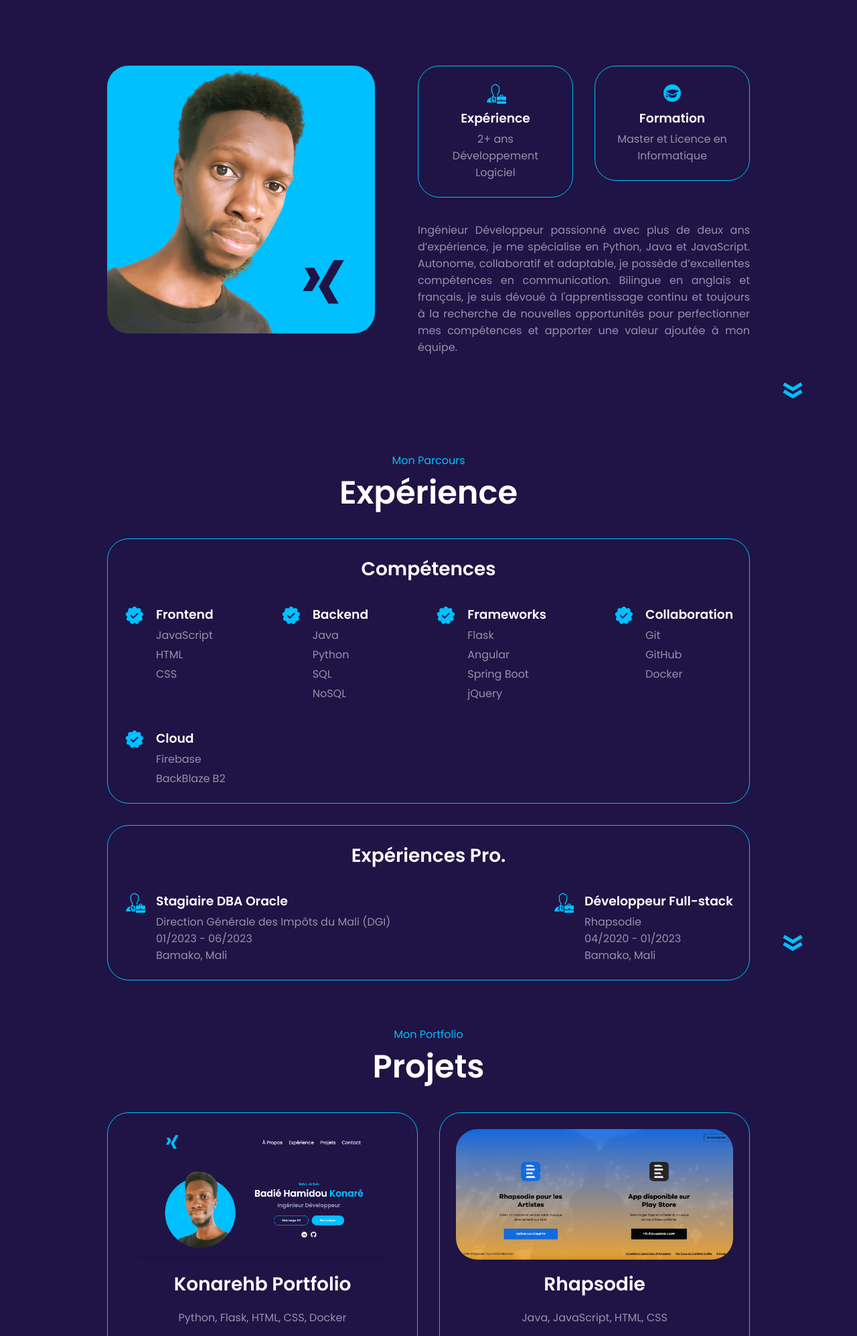
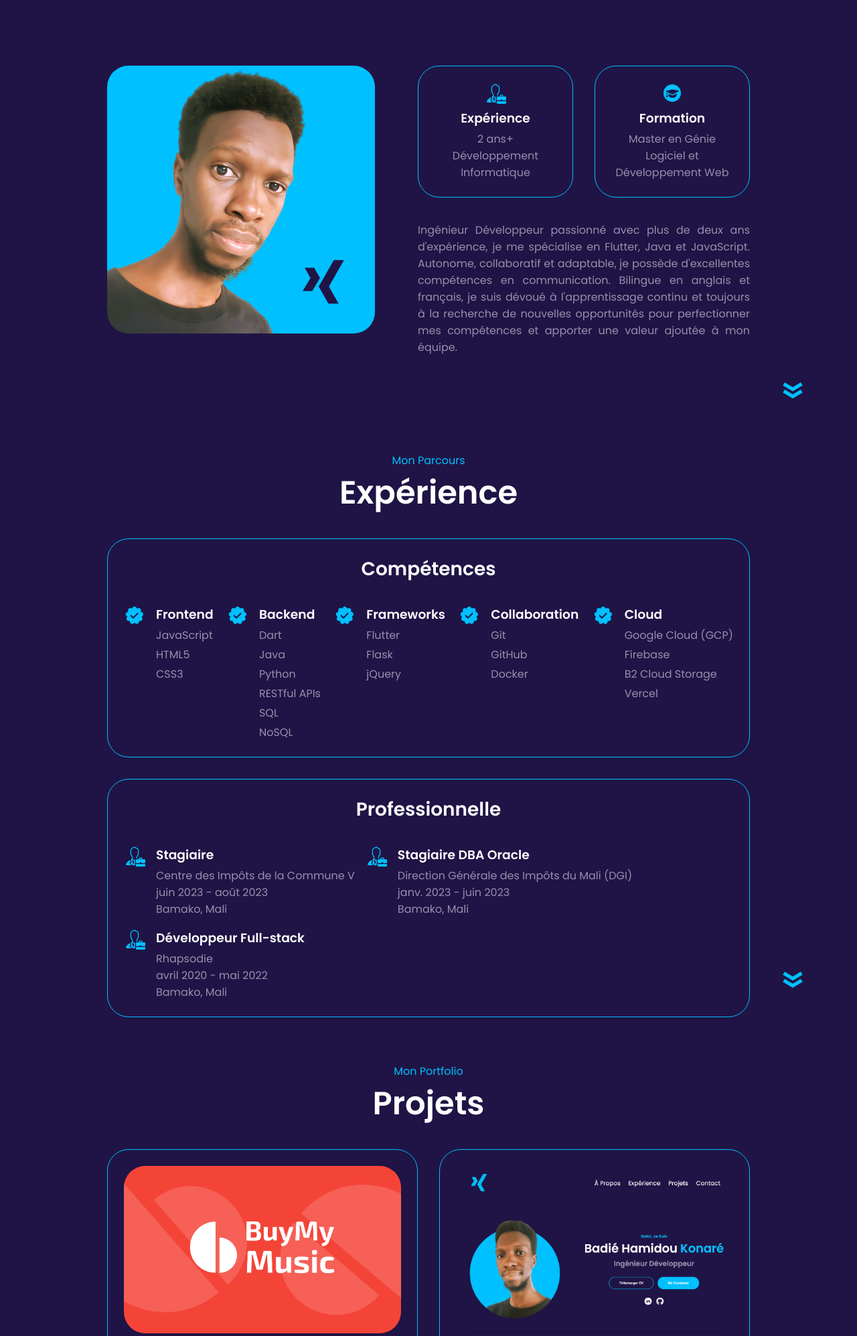
Before and after one commit to konarehb/flask-portfolio, a Flask app: page / in a window 1280 px wide. Shown: the part 993-2988 px from the top of the page at 67% size. Run offline with Flask 3, Linux system fonts and the light colour scheme.

Commit message:
Update the information and links

```diff
--- a/app.py
+++ b/app.py
@@ -1,4 +1,4 @@
-from flask import Flask, render_template, send_file
+from flask import Flask, render_template, redirect
 import datetime
 
 app = Flask(__name__)
@@ -13,13 +13,13 @@ def index():
     return render_template('index.html', current_year=current_year)
 
 # Route pour télécharger le CV
-@app.route('/open_cv', methods=['POST'])
+@app.route('/view_resume', methods=['POST'])
 def open_cv():
     # Chemin vers le fichier PDF du CV
-    file_path = 'static/assets/konarehb_cv.pdf'
+    file_path = 'https://f003.backblazeb2.com/file/buymymusic-app/ASSETS/resume.pdf'
     # Envoi du fichier PDF en réponse à la requête
-    return send_file(file_path)
+    return redirect(file_path)
 
 if __name__ == '__main__':
     # Lancement de l'application Flask en mode débogage sur toutes les interfaces sur le port 5000
-    app.run(debug=True, host='0.0.0.0', port=int('5000'))
+    app.run(debug=True, host='0.0.0.0', port=int('5500'))
--- a/static/css/mediaqueries.css
+++ b/static/css/mediaqueries.css
@@ -129,14 +129,12 @@
     border: #00c0ff 0.1rem solid;
   }
   .contact-info-upper-container {
+    width: 100%;
+    padding: 1rem;
     display: inline;
     justify-content: center;
-    border-radius: 1rem;
-    border: rgb(53, 53, 53) 0.1rem solid;
-    border-color: #00c0ff;
-    background: (250, 250, 250);
-    margin: 3rem auto;
-    padding: 1rem;
+    box-sizing: border-box; /* ensures padding doesn't overflow width */
+    flex-wrap: wrap; /* optional: helps on small screens */
   }
   .contact-info-container {
     margin: 0;
--- a/static/css/styles.css
+++ b/static/css/styles.css
@@ -374,7 +374,7 @@ section {
   text-align: initial;
   flex-wrap: wrap;
   flex-direction: row;
-  gap: 2.5rem;
+  gap: 1rem;
   justify-content: space-around;
 }
 
@@ -409,7 +409,8 @@ article .icon {
 .project-img {
   border-radius: 2rem;
   width: 100%;
-  height: 100%;
+  height: 250px;
+  object-fit: cover;
 }
 
 .project-title {
@@ -429,6 +430,7 @@ article .icon {
   justify-content: center;
   flex-direction: column;
   height: auto;
+  position: relative;
 }
 
 .contact-info-upper-container {
--- a/templates/index.html
+++ b/templates/index.html
@@ -46,7 +46,7 @@
           <h1 class="title">Badié Hamidou <span id="lastname">Konaré</span></h1>
           <p class="section__text__p2">Ingénieur Développeur</p>
           <div class="btn-container">
-            <form action="/open_cv" method="post" target="_blank">
+            <form action="/view_resume" method="post" target="_blank">
               <button class="btn btn-color-2" type="submit">
                 Télécharger CV
               </button>
@@ -91,7 +91,7 @@
                   class="icon"
                 />
                 <h3 class="title-h3">Expérience</h3>
-                <p>2+ ans <br />Développement Logiciel</p>
+                <p>2 ans+ <br />Développement Informatique</p>
               </div>
               <div class="details-container">
                 <img
@@ -100,14 +100,14 @@
                   class="icon"
                 />
                 <h3 class="title-h3">Formation</h3>
-                <p>Master et Licence en Informatique</p>
+                <p>Master en Génie Logiciel et Développement Web</p>
               </div>
             </div>
             <div class="text-container">
               <p>
-                Ingénieur Développeur passionné avec plus de deux ans d’expérience,
-                je me spécialise en Python, Java et JavaScript. Autonome, collaboratif
-                et adaptable, je possède d’excellentes compétences en communication.
+                Ingénieur Développeur passionné avec plus de deux ans d'expérience,
+                je me spécialise en Flutter, Java et JavaScript. Autonome, collaboratif
+                et adaptable, je possède d'excellentes compétences en communication.
                 Bilingue en anglais et français, je suis dévoué à l'apprentissage continu
                 et toujours à la recherche de nouvelles opportunités pour perfectionner mes
                 compétences et apporter une valeur ajoutée à mon équipe.
@@ -139,8 +139,8 @@
                   <div>
                     <h3 class="skill-h3">Frontend</h3>
                     <p>JavaScript</p>
-                    <p>HTML</p>
-                    <p>CSS</p>
+                    <p>HTML5</p>
+                    <p>CSS3</p>
                   </div>
                 </article>
                 <article>
@@ -151,8 +151,10 @@
                   />
                   <div>
                     <h3 class="skill-h3">Backend</h3>
+                    <p>Dart</p>
                     <p>Java</p>
                     <p>Python</p>
+                    <p>RESTful APIs</p>
                     <p>SQL</p>
                     <p>NoSQL</p>
                   </div>
@@ -165,9 +167,8 @@
                   />
                   <div>
                     <h3 class="skill-h3">Frameworks</h3>
+                    <p>Flutter</p>
                     <p>Flask</p>
-                    <p>Angular</p>
-                    <p>Spring Boot</p>
                     <p>jQuery</p>
                   </div>
                 </article>
@@ -192,15 +193,17 @@
                   />
                   <div>
                     <h3 class="skill-h3">Cloud</h3>
+                    <p>Google Cloud (GCP)</p>
                     <p>Firebase</p>
-                    <p>BackBlaze B2</p>
+                    <p>B2 Cloud Storage</p>
+                    <p>Vercel</p>
                   </div>
                 </article>
               </div>
             </div>
           </div>
           <div class="details-container">
-            <h2 class="experience-sub-title">Expériences Pro.</h2>
+            <h2 class="experience-sub-title">Professionnelle</h2>
             <div class="article-container">
               <article>
                 <img
@@ -209,9 +212,20 @@
                   class="icon"
                 />
                 <div>
+                  <h3 class="skill-h3">Stagiaire</h3>
+                  <p>Centre des Impôts de la Commune V
+                    <br>juin 2023 - août 2023
+                    <br>Bamako, Mali</p>
+                </div>
+                <img
+                  src="{{ url_for('static', filename='assets/professional.png') }}"
+                  alt="Experience icon"
+                  class="icon"
+                />
+                <div>
                   <h3 class="skill-h3">Stagiaire DBA Oracle</h3>
                   <p>Direction Générale des Impôts du Mali (DGI)
-                    <br>01/2023 - 06/2023
+                    <br>janv. 2023 - juin 2023
                     <br>Bamako, Mali</p>
                 </div>
               </article>
@@ -224,7 +238,7 @@
                 <div>
                   <h3 class="skill-h3">Développeur Full-stack</h3>
                   <p>Rhapsodie
-                    <br>04/2020 - 01/2023
+                    <br>avril 2020 - mai 2022
                     <br>Bamako, Mali</p>
                 </div>
               </article>
@@ -242,6 +256,31 @@
         <h1 class="title">Projets</h1>
         <div class="experience-details-container">
           <div class="about-containers">
+            <div class="details-container color-container">
+              <div class="article-container">
+                <img
+                  src="{{ url_for('static', filename='assets/buymymusic.png') }}"
+                  alt="Project 1"
+                  class="project-img"
+                />
+              </div>
+              <h2 class="experience-sub-title project-title">BuyMyMusic</h2>
+              <p>Dart, Flutter, Google Cloud, Firebase, RESTful API</p>
+              <div class="btn-container">
+                <button
+                  class="btn btn-color-2 project-btn"
+                  onclick="window.open('https://play.google.com/store/apps/details?id=com.buymymusic')"
+                >
+                  App Android
+                </button>
+                <button
+                  class="btn btn-color-2 project-btn"
+                  onclick="alert('Bientôt Disponible !')"
+                >
+                  App iOS
+                </button>
+              </div>
+            </div>
             <div class="details-container color-container">
               <div class="article-container">
                 <img
@@ -270,31 +309,6 @@
                   onclick="window.open('https://hub.docker.com/r/konarehb/flask-portfolio')"
                 >
                   Docker
-                </button>
-              </div>
-            </div>
-            <div class="details-container color-container">
-              <div class="article-container">
-                <img
-                  src="{{ url_for('static', filename='assets/rhapsodie.png') }}"
-                  alt="Project 1"
-                  class="project-img"
-                />
-              </div>
-              <h2 class="experience-sub-title project-title">Rhapsodie</h2>
-              <p>Java, JavaScript, HTML, CSS</p>
-              <div class="btn-container">
-                <button
-                  class="btn btn-color-2 project-btn"
-                  onclick="window.open('https://app-rhapsodie.web.app')"
-                >
-                  Site Web
-                </button>
-                <button
-                  class="btn btn-color-2 project-btn"
-                  onclick="window.open('https://play.google.com/store/apps/details?id=com.rhapsodie')"
-                >
-                  App Android
                 </button>
               </div>
             </div>
```
Also changed, not shown: README.md, static/assets/buymymusic.png (added), static/assets/rhapsodie.png (deleted), 2 other files.
